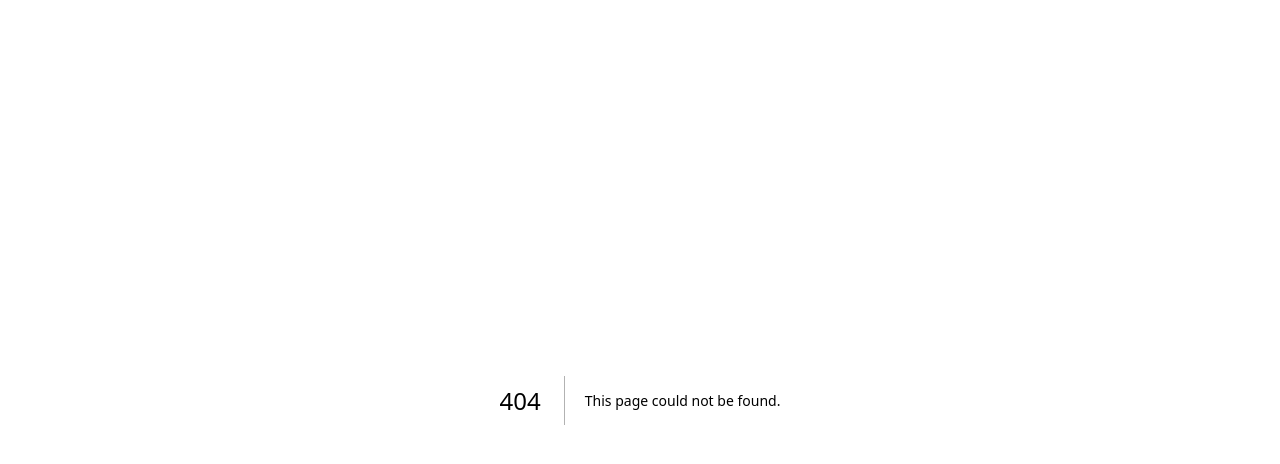
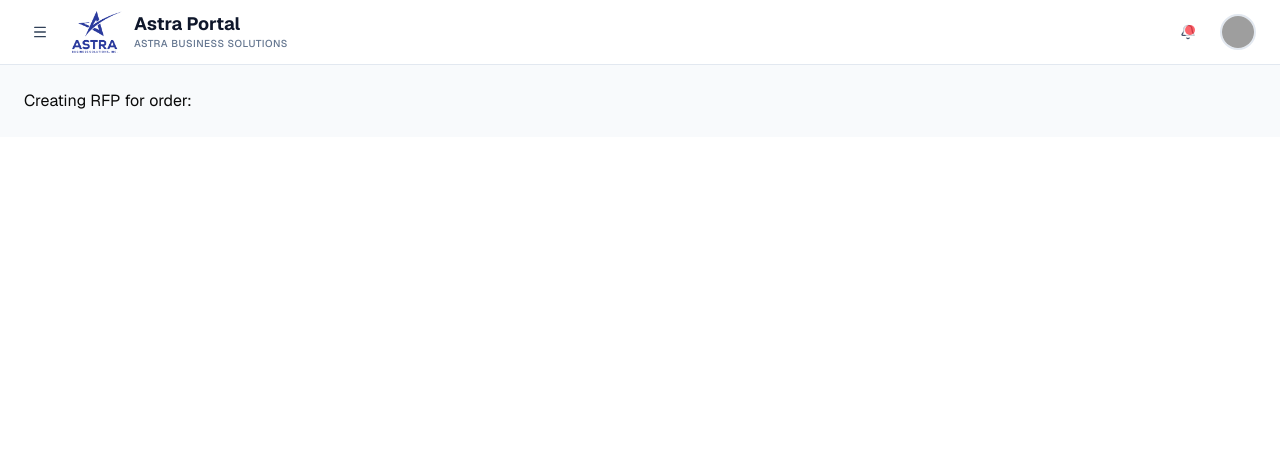
Before and after one commit to AllJacks1/rfp-system, a Next.js app: page /home/finance/request-for-payment/create-rfp in a window 1280 px wide. Before the commit this address had no page. Shown: the top 464 px of the page. Built offline with nearby package versions, Linux system fonts and the light colour scheme; grey boxes are pictures that could not be loaded.

Commit message:
feat(ui): create rfp page

```diff
--- /dev/null
+++ b/app/components/request-for-payment/CreateRequestForPayment.tsx
@@ -0,0 +1,8 @@
+"use client";
+import { useSearchParams } from "next/navigation";
+
+export default function CreateRequestForPayment() {
+  const searchParams = useSearchParams();
+  const orderId = searchParams.get("orderId");
+  return <div>Creating RFP for order: {orderId}</div>;
+}
--- a/app/components/request-for-payment/RequestForPayment.tsx
+++ b/app/components/request-for-payment/RequestForPayment.tsx
@@ -50,7 +50,7 @@ interface RequestForPayment {
 }
 
 // Mock Purchase Orders that can be converted to RFP
-interface PurchaseOrder {
+interface Order {
   id: string;
   poTitle: string;
   poType: string;
@@ -63,7 +63,7 @@ interface PurchaseOrder {
   description: string;
 }
 
-const mockPurchaseOrders: PurchaseOrder[] = [
+const mockPurchaseOrders: Order[] = [
   {
     id: "PO-2024-001",
     poTitle: "Q1 Software License Payment",
@@ -257,11 +257,11 @@ export default function RequestForPayment() {
     setApprovedPODialogOpen(true);
   };
 
-  const handleCreateRFP = (po: PurchaseOrder) => {
+  const handleCreateRFP = (order: Order) => {
     // Logic to create RFP from approved PO
-    console.log("Creating RFP from PO:", po.id);
+    console.log("Creating RFP from PO:", order.id);
     setApprovedPODialogOpen(false);
-    router.push(`/home/finance/requests-for-payment/create-rfp?poId=${po.id}`);
+    router.push(`/home/finance/request-for-payment/create-rfp?orderId=${order.id}`);
   };
 
   // Stats calculation
--- /dev/null
+++ b/app/home/finance/request-for-payment/create-rfp/page.tsx
@@ -0,0 +1,10 @@
+import CreateRequestForPayment from '@/app/components/request-for-payment/CreateRequestForPayment'
+import React from 'react'
+
+export default function CreateRequestForPaymentPage() {
+  return (
+    <div>
+      <CreateRequestForPayment/>
+    </div>
+  )
+}
```
